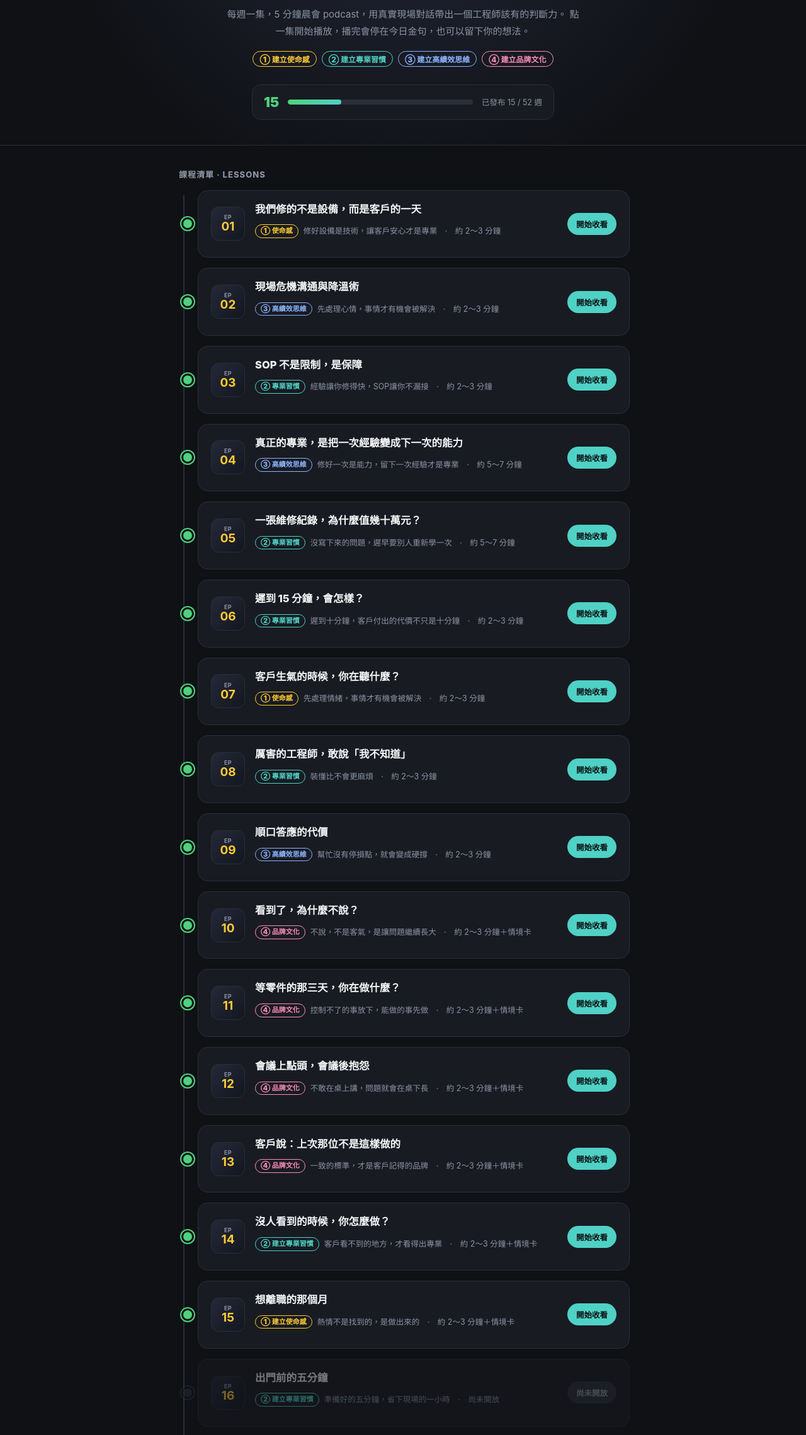
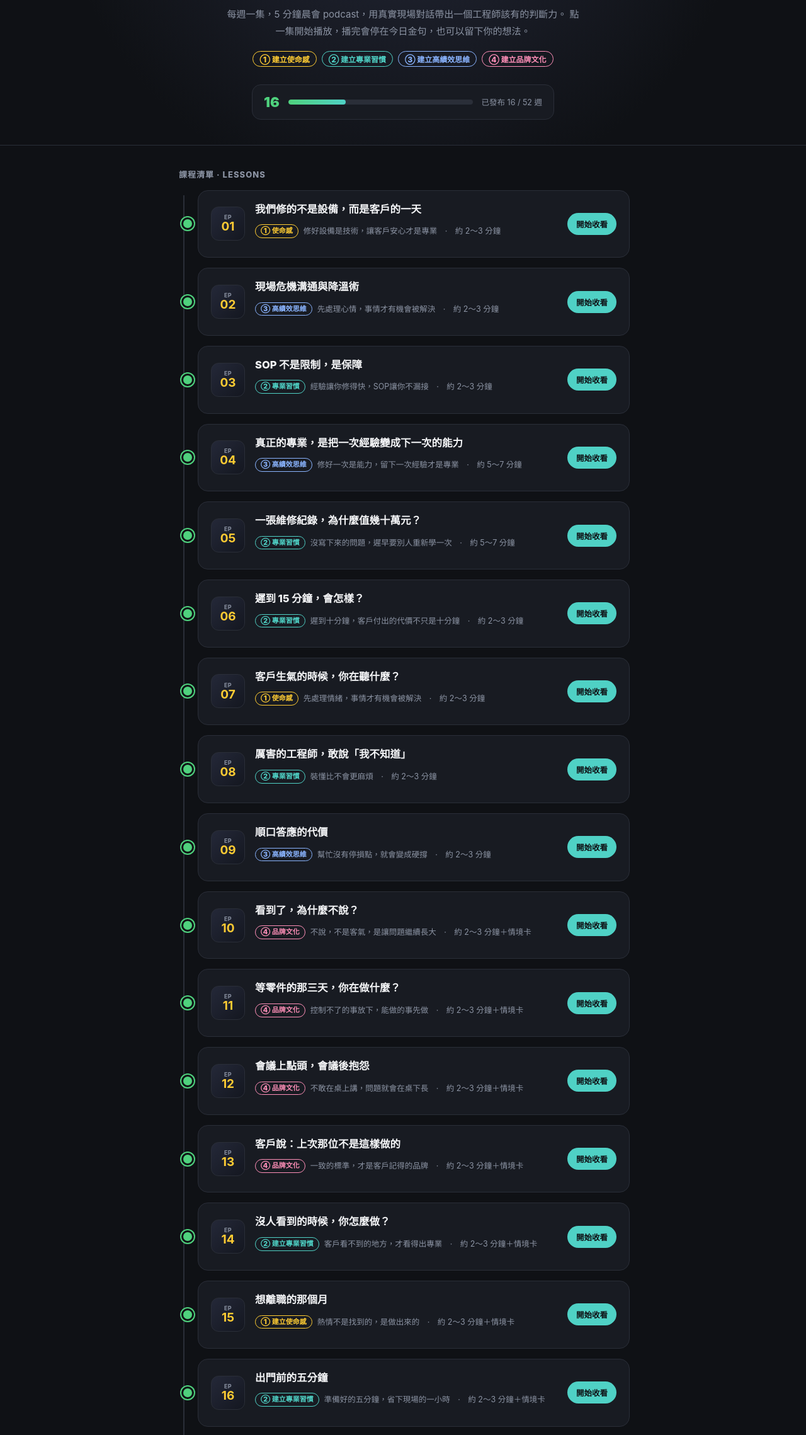
Before and after one commit to jchenhtc-svg/weekly-briefing, a plain HTML site: page tools/週會宣導/value/index.html in a window 1280 px wide. Shown: the part 202-2480 px from the top of the page at 63% size. Drawn offline with Linux system fonts and the light colour scheme.

Commit message:
開放 52 週第十六篇與 AI 素養第二堂
使用者要求今天上班就開放（原本排程 11/25 早上 9 點），兩篇卡片改成可點、進度改為 16 / 52 週。

Co-Authored-By: Claude Opus 5.5 <noreply@anthropic.com>
Claude-Session: https://claude.ai/code/session_01Eag9Lctkhih5nvLN92dkF1

```diff
--- a/tools/週會宣導/value/index.html
+++ b/tools/週會宣導/value/index.html
@@ -201,9 +201,9 @@
       <span class="phaseTag p3">③ 建立高績效思維</span><span class="phaseTag p4">④ 建立品牌文化</span>
     </div>
     <div class="progress">
-      <div class="num">15</div>
-      <div class="bar"><i style="width:29%"></i></div>
-      <div class="label">已發布 15 / 52 週</div>
+      <div class="num">16</div>
+      <div class="bar"><i style="width:31%"></i></div>
+      <div class="label">已發布 16 / 52 週</div>
     </div>
   </div>
 
@@ -347,14 +347,14 @@
         <div class="go">開始收看</div>
       </a>
 
-      <div class="lesson upcoming" data-ep="16" data-file="../網頁/第16週_出門前的五分鐘.html">
+      <a class="lesson" href="../網頁/第16週_出門前的五分鐘.html" data-ep="16" data-file="../網頁/第16週_出門前的五分鐘.html">
         <div class="badge"><small>EP</small><b>16</b></div>
         <div class="meta">
           <p class="tt">出門前的五分鐘</p>
-          <p class="st"><span class="phaseTag p2">② 建立專業習慣</span>準備好的五分鐘，省下現場的一小時　·　尚未開放</p>
+          <p class="st"><span class="phaseTag p2">② 建立專業習慣</span>準備好的五分鐘，省下現場的一小時　·　約 2～3 分鐘＋情境卡</p>
         </div>
-        <div class="go">尚未開放</div>
-      </div>
+        <div class="go">開始收看</div>
+      </a>
 
       <div class="lesson upcoming" data-ep="17" data-file="../網頁/第17週_修好了，然後呢？.html">
         <div class="badge"><small>EP</small><b>17</b></div>
```
Also changed, not shown: tools/週會宣導/ai/index.html (+4 -4 lines).
